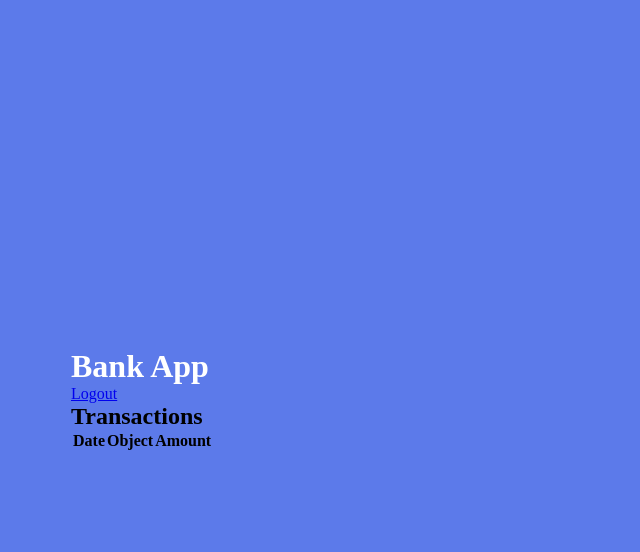
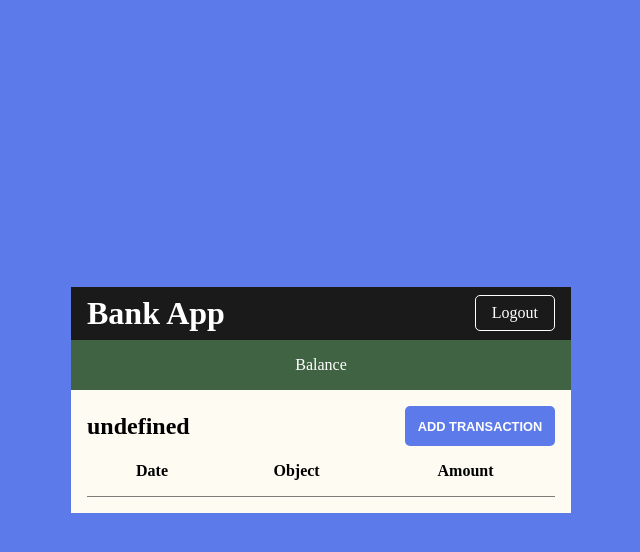
Before and after one commit to gokmenozkn/bank-app, a website: page index.html in a window 1280 px wide. Both pictures are taken after typing "Sample", "Sample" into the empty fields and a click on the button "REGISTER". Shown: the whole page, without its empty margins (319-959 px from the left). Drawn offline with Linux system fonts and the light colour scheme; no server answers.

Commit message:
Dashboard page CSS completed and JS is almost finished

```diff
--- a/app.js
+++ b/app.js
@@ -6,7 +6,7 @@ let account = null;
 
 const routes = {
   "/login": { templateId: "login" },
-  "/dashboard": { templateId: "dashboard" },
+  "/dashboard": { templateId: "dashboard", init: updateDashboard },
 };
 
 function navigate(path) {
@@ -25,10 +25,10 @@ function onLinkClick(event) {
 // ------------------------------------------
 // Update Element
 // ------------------------------------------
-function updateElement(id, text) {
+function updateElement(id, textOrNode) {
   const element = document.getElementById(id);
-  element.style.display = "block";
-  element.textContent = text;
+  element.textContent = ""; // Removes all children
+  element.append(textOrNode);
 }
 
 // ------------------------------------------
@@ -37,9 +37,7 @@ function updateElement(id, text) {
 function register() {
   const registerForm = document.getElementById("registerForm");
   const formData = new FormData(registerForm);
-  console.log("Form Data:", formData);
   const data = Object.fromEntries(formData);
-  console.log("Data:", data);
   const jsonData = JSON.stringify(data);
   const result = createAccount(jsonData);
 
@@ -96,6 +94,39 @@ async function getAccount(user) {
 }
 
 // ------------------------------------------
+// Update Dashboard
+// ------------------------------------------
+function updateDashboard() {
+  if (!account) {
+    return navigate("/login");
+  }
+
+  updateElement("description", account.description);
+  updateElement("balance", account.balance.toFixed(2));
+  updateElement("currency", account.currency);
+
+  const transactionsRow = document.createDocumentFragment();
+  for (const transaction of account.transactions) {
+    const transactionRow = createTransactionRow(transaction);
+    transactionsRow.appendChild(transactionRow);
+  }
+  updateElement("transactions", transactionsRow);
+}
+
+// ------------------------------------------
+// Create Transaction Row
+// ------------------------------------------
+function createTransactionRow(transaction) {
+  const template = document.getElementById("transaction");
+  const transactionRow = template.content.cloneNode(true);
+  const tr = transactionRow.querySelector("tr");
+  tr.children[0].textContent = transaction.date;
+  tr.children[1].textContent = transaction.object;
+  tr.children[2].textContent = transaction.amount.toFixed(2);
+  return transactionRow;
+}
+
+// ------------------------------------------
 // Route Handling
 // ------------------------------------------
 function updateRoute() {
@@ -111,6 +142,10 @@ function updateRoute() {
   const app = document.getElementById("app");
   app.innerHTML = "";
   app.appendChild(view);
+
+  if (typeof route.init === "function") {
+    route.init();
+  }
 }
 
 window.onpopstate = () => updateRoute();
--- a/index.html
+++ b/index.html
@@ -23,7 +23,7 @@
             <input id="username" name="user" type="text" />
           </div>
 
-          <div id="loginError"></div>
+          <div id="loginError" role="alert"></div>
           <button id="loginButton">Login</button>
         </form>
         <hr>
@@ -56,12 +56,20 @@
 
     <!-- Dashboard Page -->
     <template id="dashboard">
-      <header>
+      <header class="dashboard-header">
         <h1>Bank App</h1>
-        <a href="/login" onclick="onLinkClick(event)">Logout</a>
+        <a href="/login" id="logoutButton" onclick="onLinkClick(event)">Logout</a>
       </header>
-      <section>
-        <h2>Transactions</h2>
+      <div class="balance text-center">
+        <div>Balance</div>
+        <span id="balance"></span>
+        <span id="currency"></span>
+      </div>
+      <section class="transaction-content">
+        <div class="transactions-title">
+          <h2 id="description"></h2>
+          <button id="addTransactionButton" onclick="addTransaction()">Add transaction</button>
+        </div>
         <table>
           <thead>
             <tr>
@@ -70,9 +78,19 @@
               <th>Amount</th>
             </tr>
           </thead>
-          <tbody></tbody>
+          <tbody id="transactions"></tbody>
         </table>
       </section>
     </template>
+
+    <!-- Transactions row template -->
+    <template id="transaction">
+      <tr>
+        <td></td>
+        <td></td>
+        <td></td>
+      </tr>
+    </template>
+
   </body>
 </html>
--- a/style.css
+++ b/style.css
@@ -26,6 +26,21 @@ h1 {
 label {
   text-transform: uppercase;
   font-size: 13px;
+}
+
+table {
+  border-collapse: collapse;
+  width: 100%;
+}
+
+th, td {
+  padding: 1em;
+  border-bottom: 1px solid rgba(0, 0, 0, 0.5);
+}
+
+a {
+  text-decoration: none;
+  color: white;
 }
 
 #app {
@@ -109,8 +124,64 @@ hr {
 }
 
 #loginError {
-  display: none;
+  /* display: none; */
   color: red;
   font-weight: bold;
   padding: 1em 0;
 }
+
+.dashboard-header {
+  display: flex;
+  align-items: center;
+  justify-content: space-between;
+  padding: 0.5em 1em;
+  background-color: #191A19;
+}
+
+#logoutButton {
+  display: block;
+  padding: .5em 1em;
+  border-radius: 5px;
+  border: 1px solid white;
+}
+
+#logoutButton:hover {
+  background-color: #497a496c;
+}
+
+.balance {
+  background-color: #406343;
+  color: white;
+  padding: 1em;
+}
+
+.transactions-title {
+  display: flex;
+  justify-content: space-between;
+  align-items: center;
+}
+
+#addTransactionButton {
+  width: initial;
+  font-size: 0.8rem;
+  padding: 1em;
+}
+
+.transaction-content {
+  background-color: var(--formBackground);
+  padding: 1em;
+}
+
+.text-center {
+  text-align: center;
+}
+
+.balance > #balance {
+  font-size: 2rem;
+  font-weight: 700;
+}
+
+.balance > #currency {
+  font-size: 2rem;
+  font-weight: 700;
+}
```
